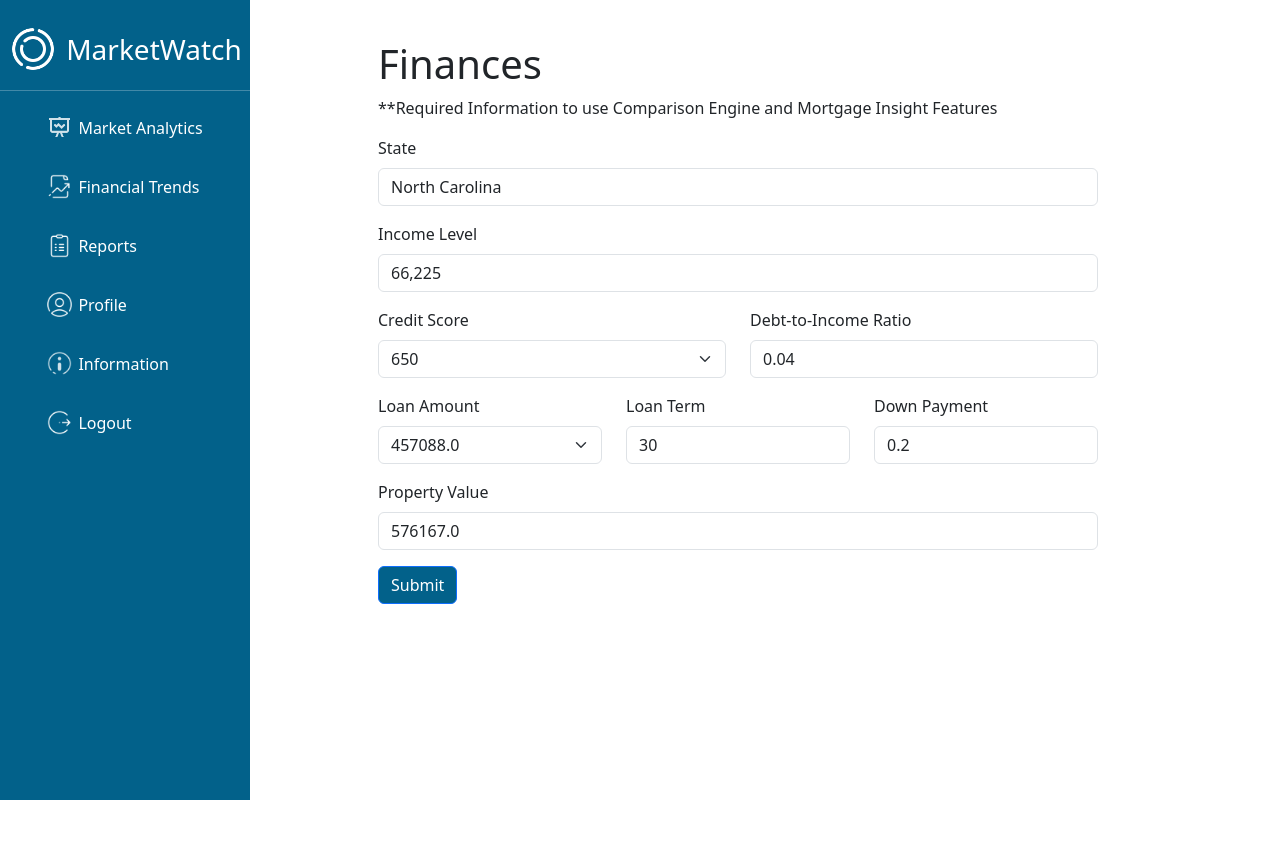
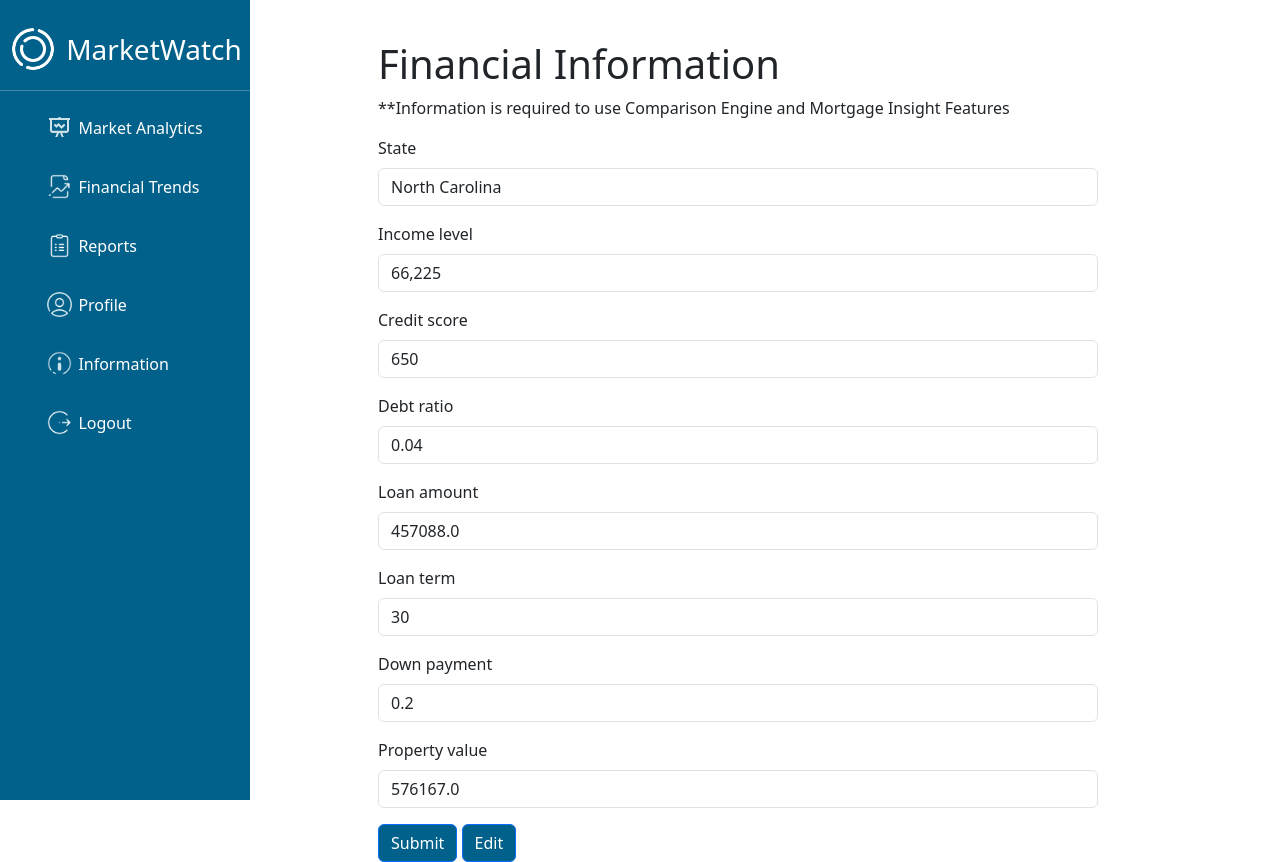
Before and after one commit to ssomo/4155-Project, a Django app: page /information/ in a window 1280 px wide. Before the commit the page ends 800 px from the top, so only its background shows below. Run offline with Django 5.2, Linux system fonts and the light colour scheme; a user stored in the database is signed in; data comes from the database, SQL or seed files in the repository.

Commit message:
Edited the updating information function for the Information and Profile pages

```diff
--- a/MarketWatch/base/forms.py
+++ b/MarketWatch/base/forms.py
@@ -12,3 +12,8 @@ class FinanceForm(forms.ModelForm):
         model = Financial_Information
         fields = ['state', 'income_level', 'credit_score', 'debt_ratio',
                   'loan_amount', 'loan_term', 'down_payment', 'property_value']
+
+class ProfileForm(forms.ModelForm):
+    class Meta:
+        model = User
+        fields = ['first_name', 'last_name', 'username', 'password']
--- a/MarketWatch/base/templates/base/information.html
+++ b/MarketWatch/base/templates/base/information.html
@@ -3,57 +3,18 @@
 {% block content %}
     <main class="w-75 mx-2 mt-3">
         <form class="w-75 mx-auto mt-2" method="POST" action="">
-            <h1 class="mt-4">Finances</h1>
-            <p>**Required Information to use Comparison Engine and Mortgage Insight Features</p>
+            <h1 class="mt-4">Financial Information</h1>
+            <p>**Information is required to use Comparison Engine and Mortgage Insight Features</p>
             {% csrf_token %}
-
-            {% if user_info %}
+            {% for field in form %}
             <div class="mb-3">
-                <label for="state" class="form-label">State</label>
-                <input type="text" class="form-control" id="state" value="{{user_info.state}}">
+                <label class="form-label">{{field.label}}</label>
+                <input class="form-control" type="{{ field.field.widget.input_type }}"
+                    name="{{ field.name }}" value="{{ field.value }}">
             </div>
-            <div class="mb-3">
-                <label for="income" class="form-label">Income Level</label>
-                <input type="text" class="form-control" id="income" value="{{user_info.income_level}}">
-            </div>
-            <div class="row">
-                <div class="col mb-3">
-                    <label for="credit" class="form-label">Credit Score</label>
-                    <input type="text" id="credit" class="form-select"value="{{user_info.credit_score}}">
-                </div>
-                <div class="col mb-3">
-                    <label for="debt-ratio" class="form-label">Debt-to-Income Ratio</label>
-                    <input type="text" class="form-control" id="debt-ratio" value="{{user_info.debt_ratio}}">
-                </div>
-            </div>
-            <div class="row">
-                <div class="col mb-3">
-                    <label for="loan-amount" class="form-label">Loan Amount</label>
-                    <input type="text" id="loan-amount" class="form-select" value="{{user_info.loan_amount}}">
-                </div>
-                <div class="col mb-3">
-                    <label for="loan-term" class="form-label">Loan Term</label>
-                    <input type="text" id="loan-term" class="form-control" value="{{user_info.loan_term}}">
-                </div>
-                <div class="col mb-3">
-                    <label for="down-payment" class="form-label">Down Payment</label>
-                    <input type="text" id="down-payment" class="form-control" value="{{user_info.down_payment}}">
-                </div>
-                <div class="mb-3">
-                    <label for="property-value" class="form-label">Property Value</label>
-                    <input type="text" class="form-control" id="property-value" value="{{user_info.property_value}}">
-                </div>
-            </div>
-            {% else %}
-            {% for field in form %}
-                <div class="mb-3">
-                    <label class="form-label">{{ field.label }}</label>
-                    <input class="form-control" type="{{ field.field.widget.input_type }}"
-                        name="{{ field.name }}"/>
-                </div>
             {% endfor %}
-            {% endif %}
             <button type="submit" class="btn btn-primary" style="background-color: #02618A;">Submit</button>
+            <a class="btn btn-primary" style="background-color: #02618A;" href="{% url 'edit_information' %}">Edit</a>
         </form>
     </main>
 {% endblock content %}
--- a/MarketWatch/base/templates/base/profile.html
+++ b/MarketWatch/base/templates/base/profile.html
@@ -2,7 +2,8 @@
 
 {% block content %}
     <main class="w-75 mx-2 mt-3">
-        <form class="w-75 mx-auto mt-2" method="POST" action="">
+        <form class="w-75 mx-auto mt-2" method="GET" action="">
+            {% csrf_token %}
             <h1 class="mt-4">User Profile</h1>
             <div class="mb-3">
                 <label for="first_name" class="form-label">First Name</label>
@@ -20,7 +21,7 @@
                 <label for="password" class="form-label">Password</label>
                 <input type="password" class="form-control" id="password" value="{{profile.password}}">
             </div>
-            <button class="btn btn-primary" style="background-color: #02618A;">Submit</button>
+            <button class="btn btn-primary" style="background-color: #02618A;" formaction="{% url 'edit_profile' %}">Edit</button>
         </form>
     </main>
 {% endblock content %}
--- a/MarketWatch/base/templates/base/reports.html
+++ b/MarketWatch/base/templates/base/reports.html
@@ -3,11 +3,11 @@
 {% block content %}
 
 <main class="w-75 mx-2 mt-3">
-    <form class="w-75 mx-auto mt-2">
+    <div class="w-75 mx-auto mt-2">
         <h1 class="mt-4">Generate Reports</h1>
 
-        <button class="btn btn-primary" style="background-color: #02618A;" formaction="#">Generate Comparison Engine Report</button>
-        <button class="btn btn-primary" style="background-color: #02618A;" formaction="{% url 'loan_calculator' %}">Generate Mortgage Insight Report</button>
+        <a class="btn btn-primary" style="background-color: #02618A;" href="">Generate Comparison Engine Report</a>
+        <a class="btn btn-primary" style="background-color: #02618A;" href="{% url 'loan_calculator' %}">Generate Mortgage Insight Report</a>
     </form>
 </main>
 
--- a/MarketWatch/base/urls.py
+++ b/MarketWatch/base/urls.py
@@ -8,6 +8,7 @@ urlpatterns = [
     path('profile/', views.profile, name="profile"),
     path('edit_profile/', views.edit_profile, name="edit_profile"),
     path('information/', views.information, name="information"),
+    path('edit_information/', views.editInformation, name='edit_information'),
     path('loan_calculator/', views.loanCalculator, name='loan_calculator'),
     path('login/', views.loginUser, name="login"),
     path('signup/', views.signup, name="signup"),
--- a/MarketWatch/base/views.py
+++ b/MarketWatch/base/views.py
@@ -2,11 +2,11 @@ from django.shortcuts import render, redirect
 from django.http import HttpResponse
 from django.contrib import messages
 from django.contrib.auth.decorators import login_required
+from django.contrib.auth.hashers import make_password
 from django.contrib.auth import authenticate, login, logout
 from django.contrib.auth.models import User
 from .models import Financial_Information
-from .forms import CustomUserForm, FinanceForm
-import matplotlib.pyplot as plt
+from .forms import CustomUserForm, FinanceForm, ProfileForm
 
 # Create your views here.
 def market_analytics(request):
@@ -30,38 +30,49 @@ def profile(request):
         return redirect('market_analytics')
 
 def edit_profile(request):
-    return render(request, 'base/edit_profile.html')
+    user = request.user
+    form = ProfileForm(instance=user)
+    context = {'user': user, 'form': form}
+
+    if request.method == 'POST':
+        form = ProfileForm(request.POST, request.FILES, instance=user)
+        if form.is_valid():
+            form.save()
+            messages.success(request, 'Your profile was successfully updated.')
+            return redirect('profile')
+
+    return render(request, 'base/edit_profile.html', context)
 
 def information(request):
-    #Checks if the user's financial information exists
-    try:
-        user_info = Financial_Information.objects.get(user=request.user)
-    except:
-        user_info = None
-
-    form = FinanceForm()
+    user = Financial_Information.objects.get(user=request.user)
+    form = FinanceForm(instance=user)
 
     if request.method == 'POST':
-        if user_info:
-            #Updates the financial information if it exists
-            form = FinanceForm(request.POST, instance=user_info)
-        else:
-            #Creates a new instance if it doesn't exist
-            form = FinanceForm(request.POST)
+        form = FinanceForm(request.POST, instance=user)
 
         if form.is_valid():
-            info = form.save(commit=False)
-            info.user = request.user
-            info.save()
+            form.save()
             messages.success(request, 'Your financial information was successfully saved.')
             return redirect('information')
         else:
             messages.error(request, 'There are errors in your form. Please try again')
 
-    else:
-        form = FinanceForm(instance=user_info)
+    context = {'form': form, 'user': user}
+    return render(request, 'base/information.html', context)
 
-    return render(request, 'base/information.html', {'form': form, 'user_info': user_info})
+def editInformation(request):
+    user = Financial_Information.objects.get(user=request.user)
+    form = FinanceForm(instance=user)
+    context = {'user': user, 'form': form}
+
+    if request.method == 'POST':
+        form = FinanceForm(request.POST, request.FILES, instance=user)
+        if form.is_valid():
+            form.save()
+            messages.success(request, 'Your financial information was successfully updated.')
+            return redirect('information')
+
+    return render(request, 'base/edit_information.html', context)
 
 def loginUser(request):
     if request.user.is_authenticated:
```
Also changed, not shown: MarketWatch/base/templates/base/edit_profile.html (+14 -16 lines).
